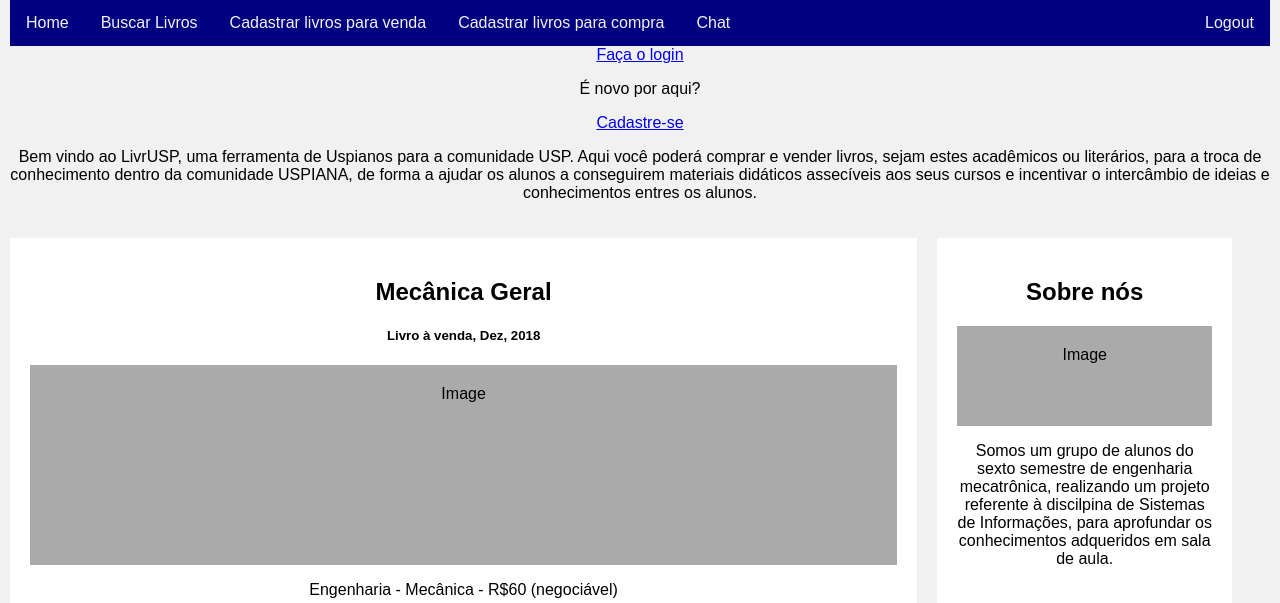
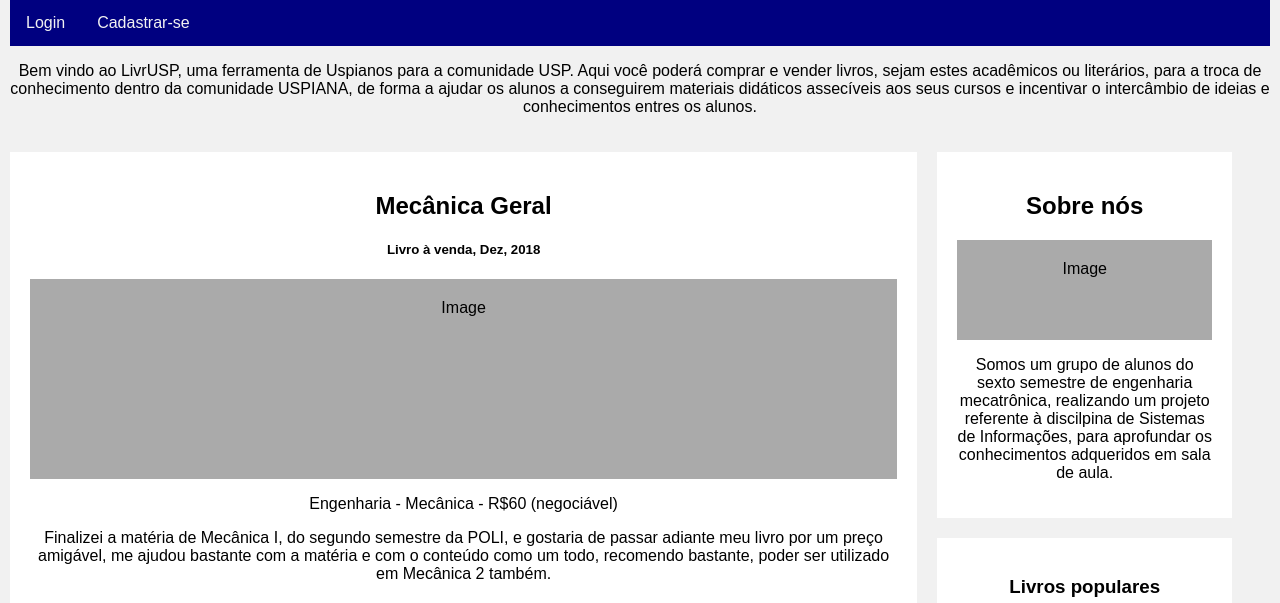
Before and after one commit to gabrielsb10/site_final_livrusp, a Django app: page / in a window 1280 px wide. Shown: the part 100-703 px from the top of the page. Run offline with Django 3.2, Linux system fonts and the light colour scheme.

Commit message:
alteracao do menu home sem login

```diff
--- a/SITE_FINAL/settings.py
+++ b/SITE_FINAL/settings.py
@@ -122,5 +122,3 @@ STATIC_URL = '/static/'
 
 LOGIN_REDIRECT_URL = 'home'
 LOGOUT_REDIRECT_URL = 'home'
-EMAIL_BACKEND = "django.core.mail.backends.filebased.EmailBackend"
-EMAIL_FILE_PATH = str(BASE_DIR.joinpath('sent_emails'))
--- a/livrusp/templates/home.html
+++ b/livrusp/templates/home.html
@@ -12,9 +12,10 @@
 
 
 {% else %}
-<a class="btn btn-primary" href="{% url 'login' %}">Faça o login</a>
-<p>É novo por aqui?</p>
-<a class="btn btn-primary" href="{% url 'register' %}">Cadastre-se</a>
+<div class="menu">
+    {% block nav-login %}<a href="{% url 'login' %}">Login</a>{% endblock %}
+    {% block nav-register %}<a href="{% url 'register' %}">Cadastrar-se</a>{% endblock %}
+</div>
 {% endif %}
 
 <p>Bem vindo ao LivrUSP, uma ferramenta de Uspianos para a comunidade USP. Aqui você poderá comprar e vender livros, sejam estes acadêmicos
--- a/livrusp/templates/layout.html
+++ b/livrusp/templates/layout.html
@@ -18,6 +18,7 @@
 </header>
 
 <body>
+  {% if user.is_authenticated %}
   <div class="menu">
     {% block nav-home %}<a href="{% url 'home' %}">Home</a>{% endblock %}
     {% block nav-busca %}<a href="{% url 'busca' %}">Buscar Livros</a>{% endblock %}
@@ -26,6 +27,9 @@
     {% block nav-chat %}<a href="{% url 'chat' %}">Chat</a>{% endblock %}
     {% block nav-logout %}<a href="{% url 'logout' %}" style="float: right">Logout</a>{% endblock %}
   </div>
+
+  {% endif %}
+
 
   <main>
 
--- a/livrusp/urls.py
+++ b/livrusp/urls.py
@@ -8,7 +8,7 @@ urlpatterns = [
     path('busca/', views.busca, name="busca"),
     path('cadastrar_livro_venda/', views.cad_venda, name="cad_venda"),
     path('cadastrar_livro_compra/', views.cad_compra, name="cad_compra"),
-    path('meus_livros_para_venda/', views.mostrar_livros_venda, name="mostrar_livros_venda"),
-    path('meus_livros_para_compra/', views.mostrar_livros_compra, name="mostrar_livros_compra"),
+    path('meus_livros_para_venda/', views.mostrar_livros_venda, name="meus_livros_venda"),
+    path('meus_livros_para_compra/', views.mostrar_livros_compra, name="meus_livros_compra"),
     path('chat/', views.chat, name="chat")
 ]
```
